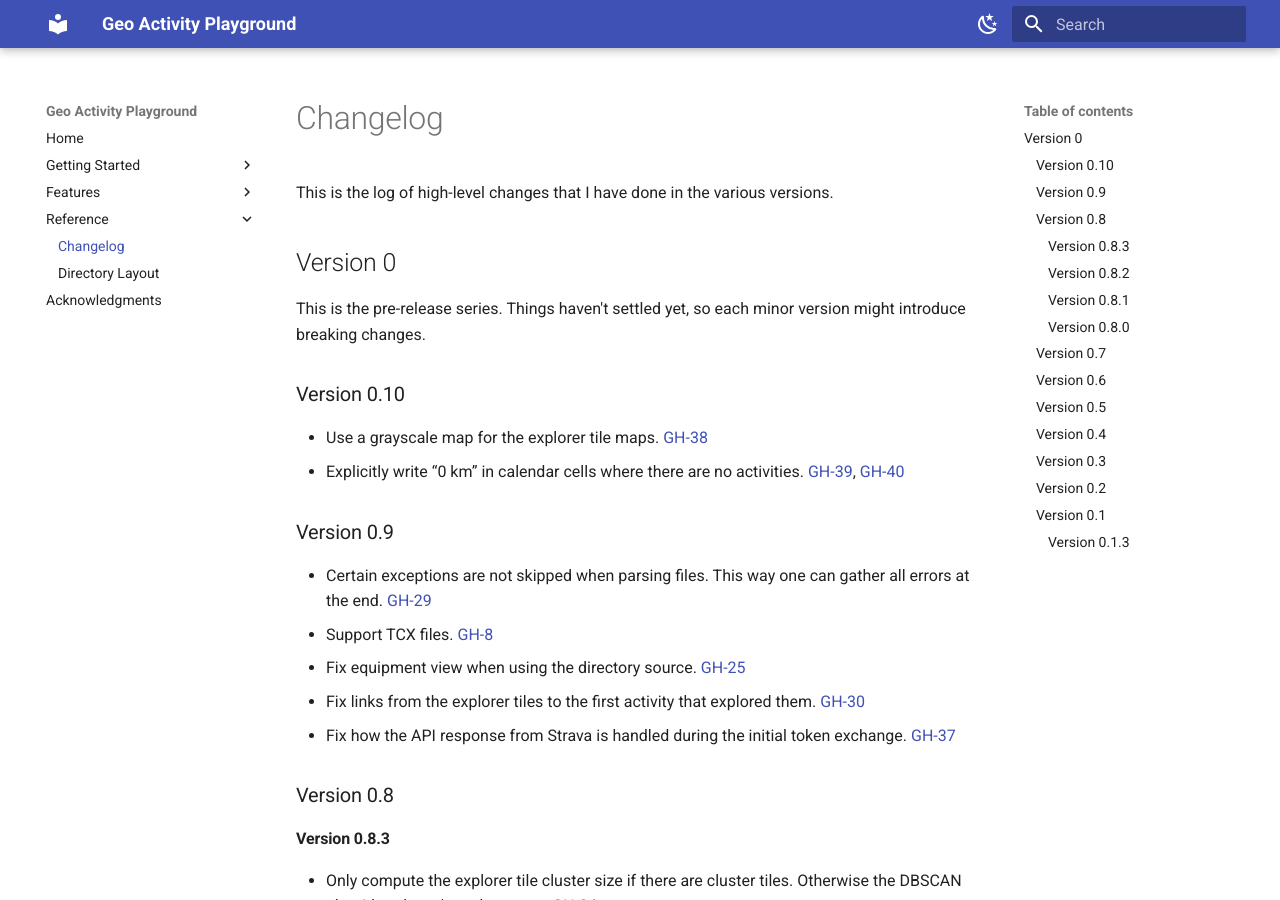
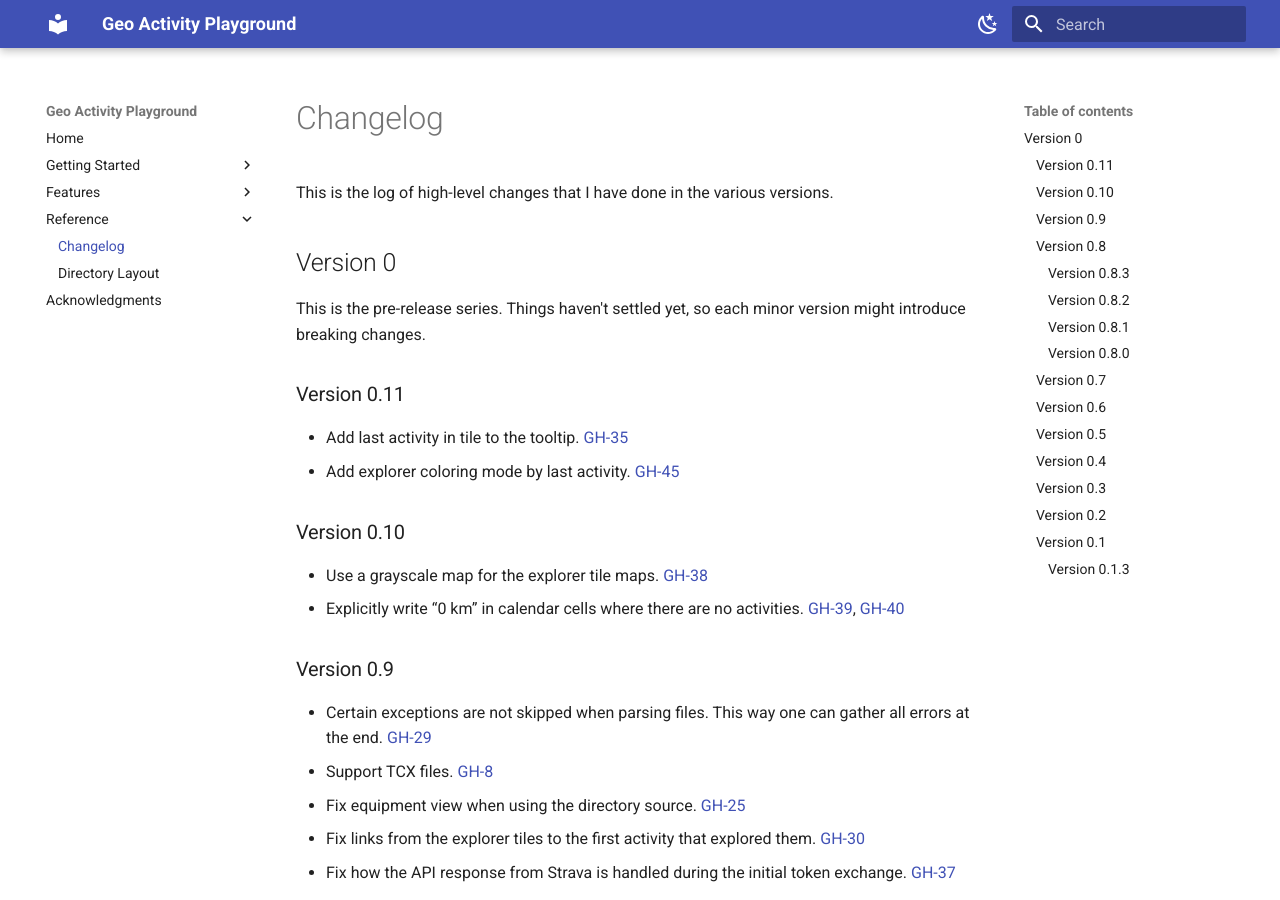
Before and after one commit to martin-ueding/geo-activity-playground, an MkDocs documentation site: the page built from docs/reference/changelog.md, in a window 1280 px wide and 900 px high. Built offline with MkDocs 1.6.1 and Material for MkDocs 9.7.7, drawn with Linux system fonts in a browser that asks for light colours.

Commit message:
Changelog entries

```diff
--- a/docs/reference/changelog.md
+++ b/docs/reference/changelog.md
@@ -5,6 +5,11 @@ This is the log of high-level changes that I have done in the various versions.
 ## Version 0
 
 This is the pre-release series. Things haven't settled yet, so each minor version might introduce breaking changes.
+
+### Version 0.11
+
+- Add last activity in tile to the tooltip. [GH-35](https://github.com/martin-ueding/geo-activity-playground/issues/35)
+- Add explorer coloring mode by last activity. [GH-45](https://github.com/martin-ueding/geo-activity-playground/issues/45)
 
 ### Version 0.10
 
```
